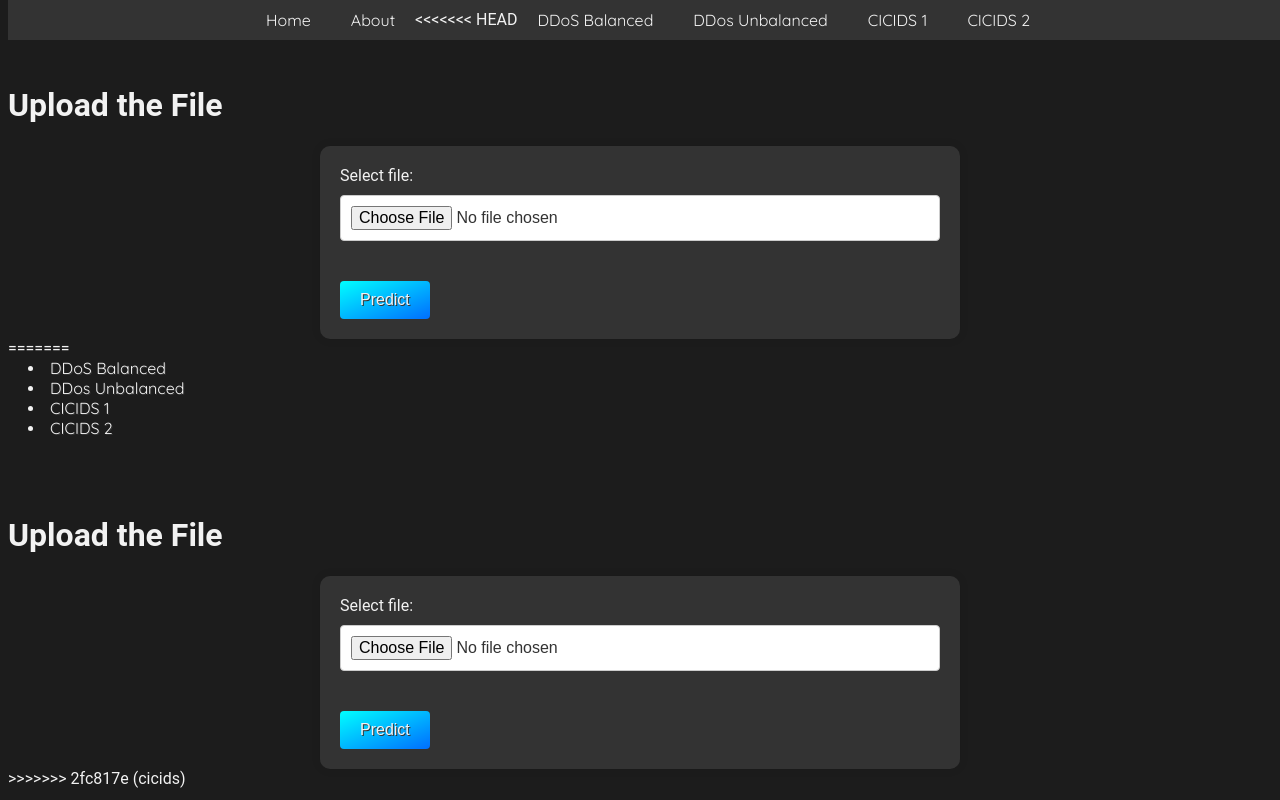
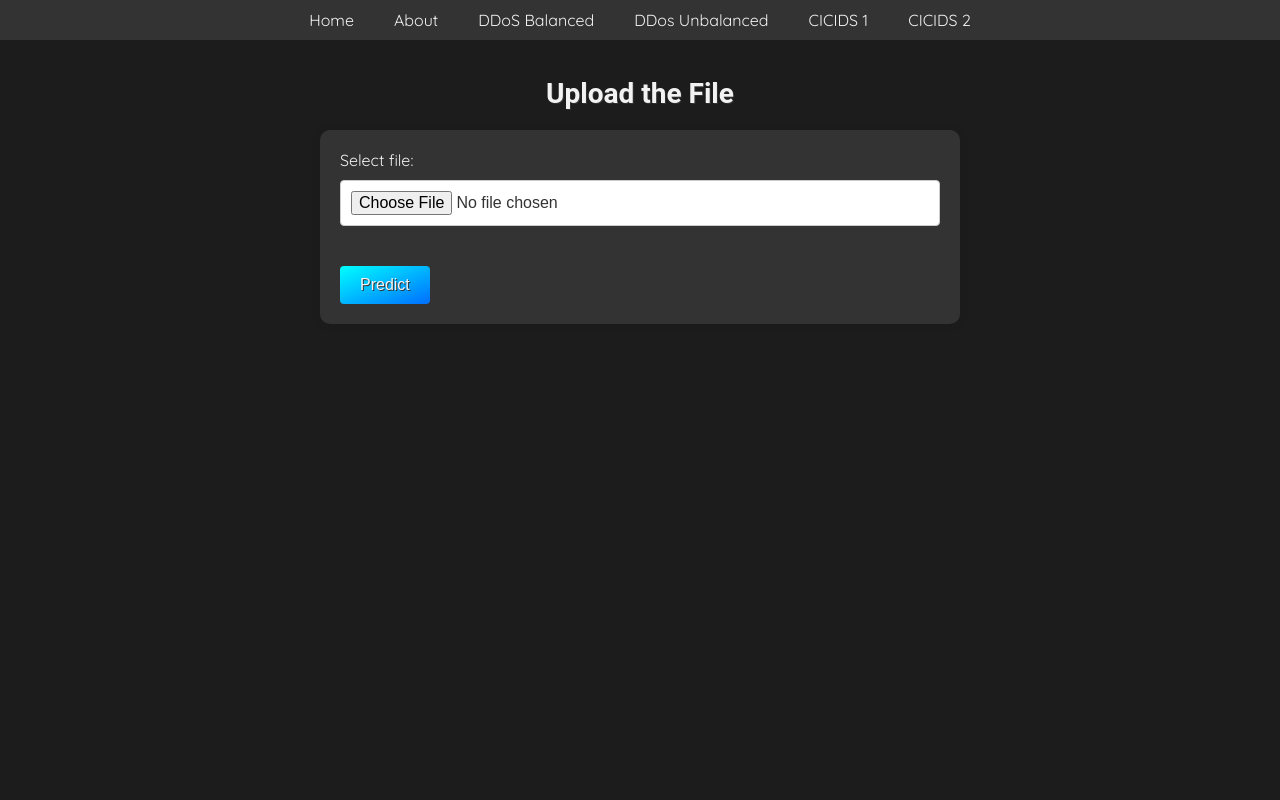
Before and after one commit to vartikatrao/DdosAttackDetection, a Flask app: page /CICIDS_1 in a window 1280 px wide. Run offline with Flask 3, Linux system fonts and the light colour scheme.

Commit message:
fixed some issues with the cicids17 model

```diff
--- a/Templates/CICIDS_1.html
+++ b/Templates/CICIDS_1.html
@@ -2,35 +2,21 @@
 <html>
   <head>
     <title>Lets predict !</title>
-<<<<<<< HEAD
-    <link rel="preconnect" href="https://fonts.googleapis.com">
-    <link rel="preconnect" href="https://fonts.gstatic.com" crossorigin>
-    <link href="https://fonts.googleapis.com/css2?family=Quicksand:wght@300;400&display=swap" rel="stylesheet">
-=======
     <link rel="preconnect" href="https://fonts.googleapis.com" />
     <link rel="preconnect" href="https://fonts.gstatic.com" crossorigin />
     <link
       href="https://fonts.googleapis.com/css2?family=Quicksand:wght@300;400&display=swap"
       rel="stylesheet"
     />
->>>>>>> 2fc817e (cicids)
     <style>
       body {
         background-color: #1c1c1c;
         color: #f2f2f2;
-<<<<<<< HEAD
-        font-family: 'Quicksand', sans-serif;
-=======
         font-family: "Quicksand", sans-serif;
->>>>>>> 2fc817e (cicids)
         margin: 0;
         padding: 0;
       }
 
-<<<<<<< HEAD
-
-=======
->>>>>>> 2fc817e (cicids)
       h1 {
         color: #f2f2f2;
         font-size: 28px;
@@ -58,11 +44,7 @@
 
       label {
         display: block;
-<<<<<<< HEAD
-        font-family: 'Quicksand', sans-serif;
-=======
         font-family: "Quicksand", sans-serif;
->>>>>>> 2fc817e (cicids)
         font-size: 16px;
         margin-bottom: 10px;
         text-shadow: 1px 1px #333;
@@ -94,36 +76,12 @@
         animation: fadein 1s;
       }
 
-<<<<<<< HEAD
-
-=======
->>>>>>> 2fc817e (cicids)
       input[type="submit"]:hover {
         background-color: #3e8e41;
         animation: pulse 0.5s;
       }
 
       @keyframes fadein {
-<<<<<<< HEAD
-        from { opacity: 0; }
-        to { opacity: 1; }
-      }
-
-      @keyframes slidein {
-        from { transform: translateX(-50px); opacity: 0; }
-        to { transform: translateX(0); opacity: 1; }
-      }
-
-      @keyframes pulse {
-        0% { transform: scale(1); }
-        50% { transform: scale(1.1); }
-        100% { transform: scale(1); }
-      }
-      body {
-  font-family: 'Roboto', sans-serif;
-}
-
-=======
         from {
           opacity: 0;
         }
@@ -157,7 +115,6 @@
       body {
         font-family: "Roboto", sans-serif;
       }
->>>>>>> 2fc817e (cicids)
     </style>
   </head>
   <body>
@@ -165,57 +122,6 @@
       <ul>
         <li><a href="{{ url_for('index')}}" class="btn-primary">Home</a></li>
         <li><a href="{{ url_for('about')}}" class="btn-primary">About</a></li>
-<<<<<<< HEAD
-        <li><a href="{{ url_for('kaggle_balanced')}}" class="btn-primary">DDoS Balanced</a></li>
-        <li><a href="{{ url_for('kaggle_unbalanced')}}" class="btn-primary">DDos Unbalanced</a></li>
-        <li><a href="{{ url_for('CICIDS_1')}}" class="btn-primary">CICIDS 1</a></li>
-        <li><a href="{{ url_for('CICIDS_2')}}" class="btn-primary">CICIDS 2</a></li>
-      </ul>
-  </nav>
-  <br>
-  <br>
-  <br>
-
-  <h1>Upload the File</h1>
-  <form form method="POST" enctype="multipart/form-data" action="{{ url_for('predictautoencoder') }}">
-    <label for="csvFile">Select file:</label>
-
-    <input type="file" id="fileInput" name="fileInput">
-  <br>
-  <input type="submit" value="Predict">
-  </form>
-
-  <style>
-    nav {
-      background-color: #333;
-      padding: 10px 0;
-      position: fixed;
-      top: 0;
-      width: 100%;
-    }
-
-    ul {
-      display: flex;
-      justify-content: center;
-      list-style-type: none;
-      margin: 0;
-      padding: 0;
-    }
-
-    li {
-      margin: 0 20px;
-    }
-
-    a {
-      color: #f2f2f2;
-      font-family: 'Quicksand', sans-serif;
-      text-decoration: none;
-      text-shadow: 1px 1px #333;
-    }
-  </style>
-</body>
-
-=======
         <li>
           <a href="{{ url_for('kaggle_balanced')}}" class="btn-primary"
             >DDoS Balanced</a
@@ -281,5 +187,4 @@
       }
     </style>
   </body>
->>>>>>> 2fc817e (cicids)
 </html>
```
Also changed, not shown: 5 other files.
